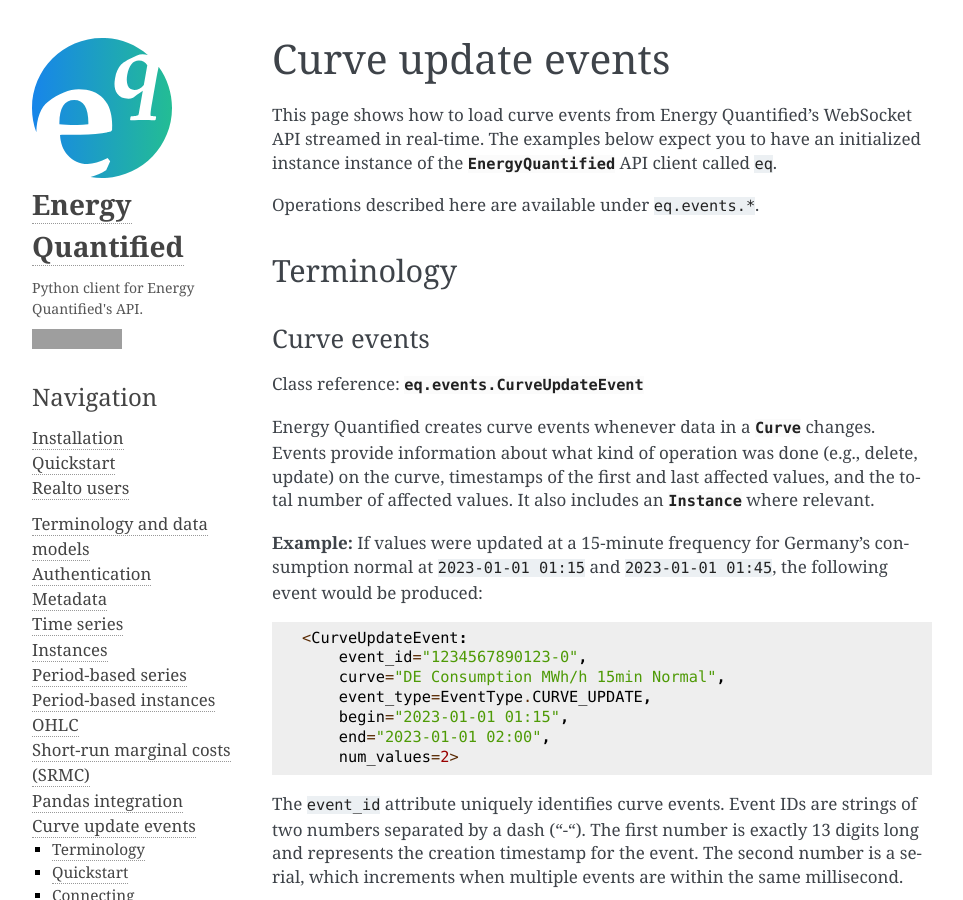
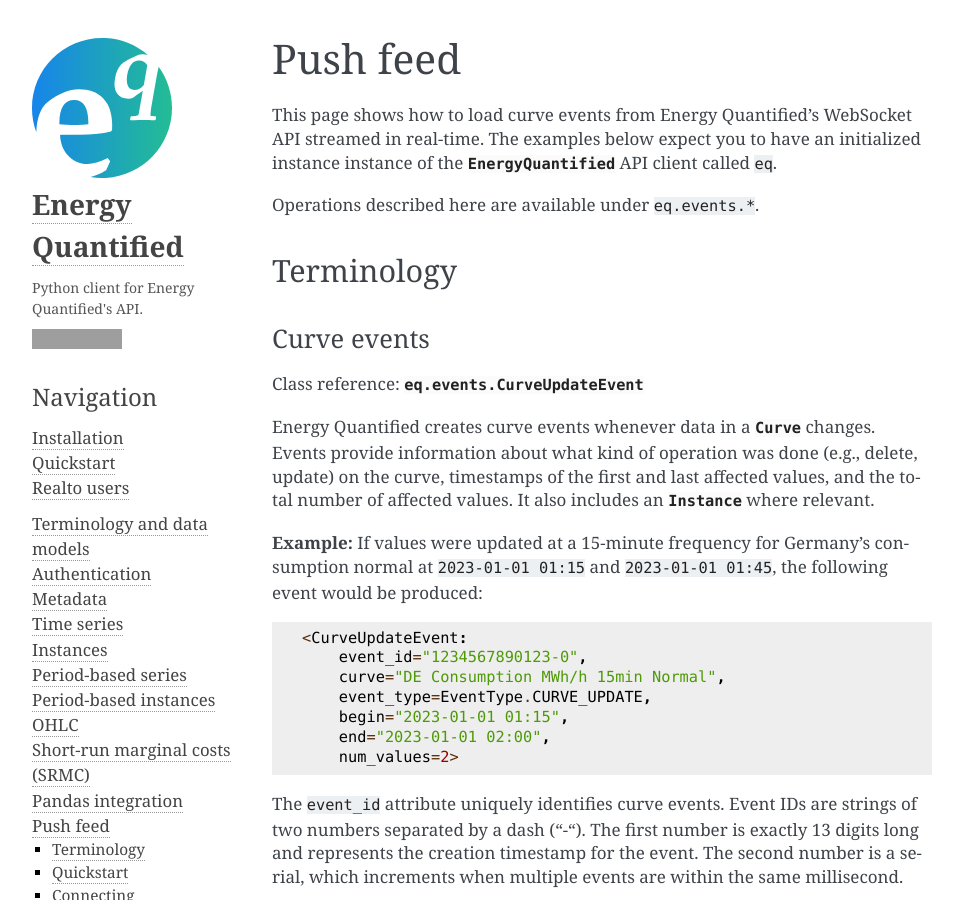
Before and after one commit to energyquantified/eq-python-client, a Sphinx documentation site: the page built from docs/userguide/push-feed.rst, in a window 1280 px wide and 900 px high. Shown: the whole window, without its empty margins (148-1111 px from the left). Built offline with Sphinx 7.4.7, drawn with Linux system fonts in a browser that asks for light colours; grey boxes are pictures that could not be loaded.

Commit message:
Rename push docs title

```diff
--- a/docs/userguide/push-feed.rst
+++ b/docs/userguide/push-feed.rst
@@ -1,4 +1,4 @@
-Curve update events
+Push feed
 ===================
 
 This page shows how to load curve events from Energy Quantified's WebSocket API
```
